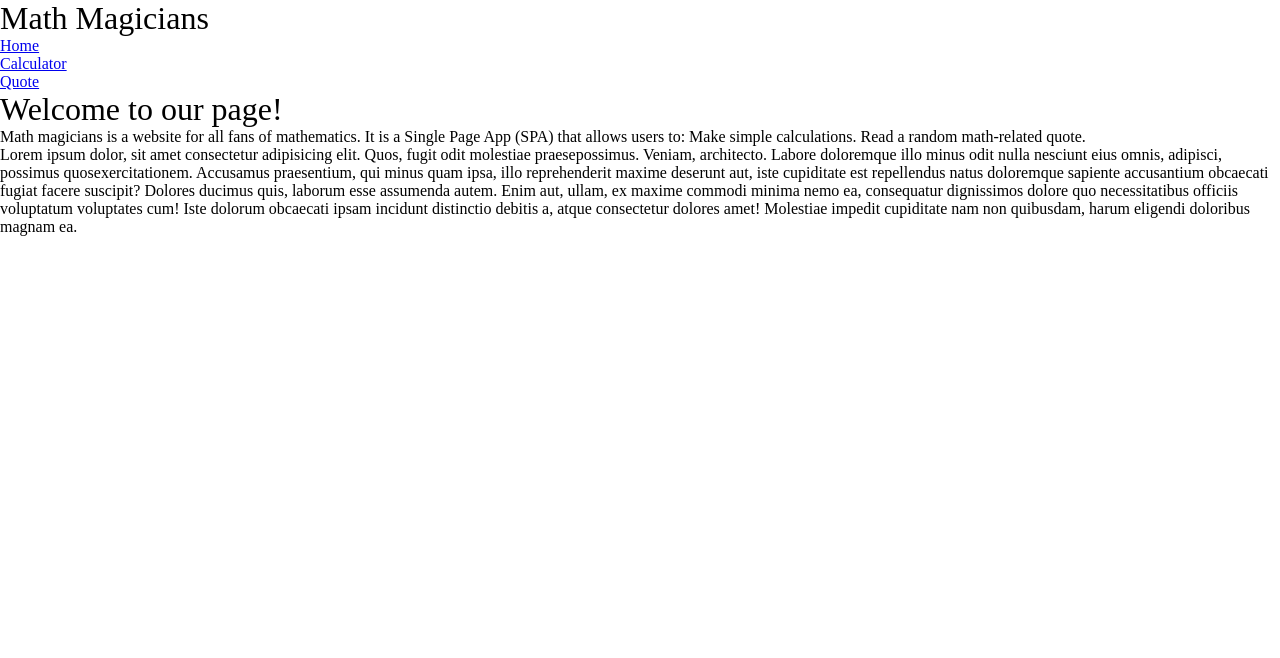
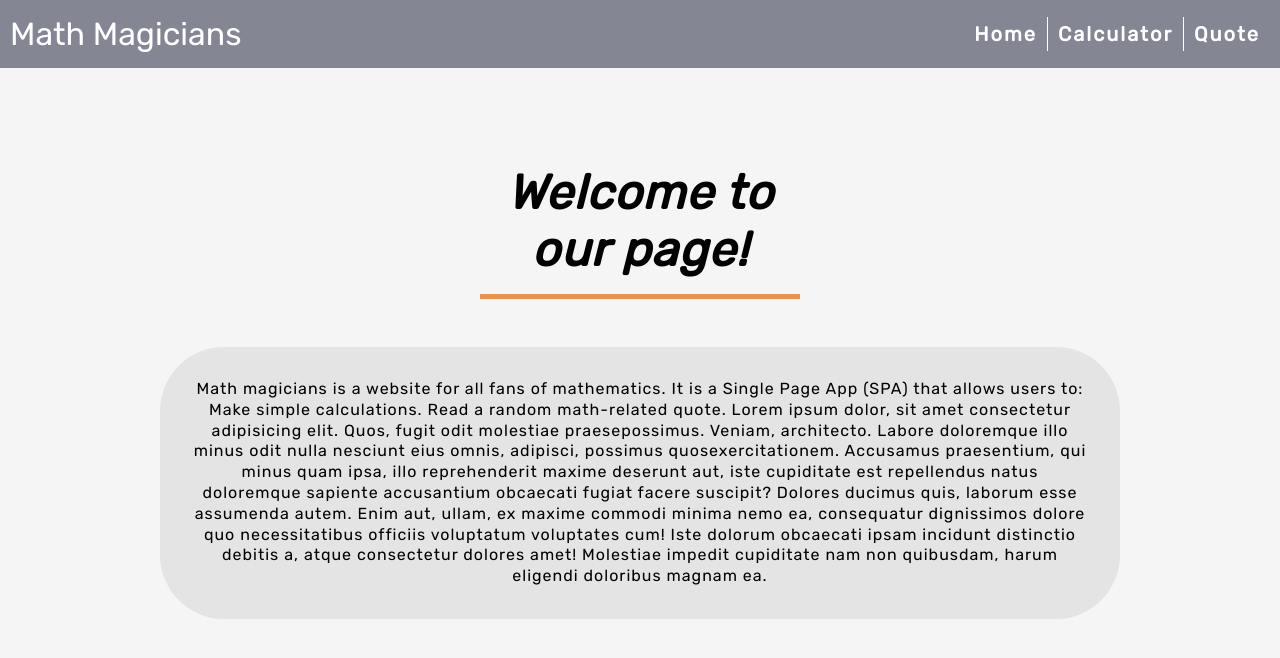
Before and after one commit to Donard97/Math-magician, a React (Create React App) app: page / in a window 1280 px wide. Shown: the top 658 px of the page. Built offline with nearby package versions, Linux system fonts and the light colour scheme.

Commit message:
Add style to pages

```diff
--- /dev/null
+++ b/src/App.css
@@ -0,0 +1,81 @@
+.calculatorSection {
+  display: flex;
+  justify-content: space-around;
+  align-items: center;
+  margin: 8rem auto;
+}
+
+.calculatorSection h1 {
+  font-size: 3rem;
+  font-weight: 600;
+  font-style: oblique;
+  border-bottom: 5px solid #f5913e;
+}
+
+.calc {
+  width: 40%;
+  font-size: 20px;
+}
+
+.navbar {
+  display: flex;
+  justify-content: space-between;
+  align-items: center;
+  background-color: #858694;
+  padding: 15px 10px;
+  color: white;
+  font-weight: 600;
+}
+
+.navbar ul {
+  list-style: none;
+  display: flex;
+}
+
+.navbar ul > li {
+  padding: 5px 10px;
+  font-size: 20px;
+  border-right: 1px solid white;
+}
+
+.navbar ul > li:last-child {
+  border-right: none;
+}
+
+.navbar a {
+  color: white;
+  text-decoration: none;
+  font-weight: 600;
+  letter-spacing: 2px;
+}
+
+.container {
+  text-align: center;
+  margin: 5rem auto;
+}
+
+.container h1 {
+  font-weight: 600;
+  letter-spacing: 1px;
+  font-style: italic;
+  font-size: 3rem;
+  border-bottom: 5px solid #f5913e;
+  margin: 0 30rem;
+  padding: 1rem 0;
+}
+
+.container p {
+  margin: 3rem 10rem;
+  letter-spacing: 1px;
+  background: #e4e4e4;
+  padding: 2rem;
+  border-radius: 4rem;
+  line-height: 1.3rem;
+}
+
+.container h3 {
+  background: #e4e4e4;
+  padding: 1.5rem;
+  margin: 3rem 10rem;
+  border-radius: 2rem;
+}
--- a/src/App.js
+++ b/src/App.js
@@ -5,6 +5,7 @@ import Navbar from './components/Navbar';
 import Home from './pages/Home';
 import Quote from './pages/Quote';
 import NotMatch from './pages/NotMatch';
+import './App.css';
 
 function App() {
   return (
--- a/src/components/calculator.js
+++ b/src/components/calculator.js
@@ -1,6 +1,7 @@
 import React, { useState } from 'react';
 import './calculator.css';
 import calculate from '../logic/calculate';
+import '../App.css';
 
 const Calculator = () => {
   const [state, setState] = useState({
@@ -14,7 +15,9 @@ const Calculator = () => {
   };
 
   return (
-    <div>
+    <div className="calculatorSection">
+      <h1>Let&#39;s do some math!</h1>
+      <div className="calc">
         <p className="result">
           <span>{state.total}</span>
           <span>{state.operation}</span>
@@ -42,6 +45,7 @@ const Calculator = () => {
           <button type="button" className="orangeButton" name="=" onClick={handleEvent}>=</button>
         </div>
       </div>
+    </div>
   );
 };
 
--- a/src/index.css
+++ b/src/index.css
@@ -1,10 +1,11 @@
+@import url('https://fonts.googleapis.com/css2?family=Rubik&display=swap');
+
 * {
   margin: 0;
   padding: 0;
+  font-family: 'Rubik', sans-serif;
 }
 
-.calculatorSection {
-  width: 40%;
-  margin: 10rem auto;
-  font-size: 20px;
+body {
+  background-color: whitesmoke;
 }
--- a/src/pages/Home.js
+++ b/src/pages/Home.js
@@ -10,8 +10,6 @@ const Home = () => (
         Math magicians is a website for all fans of mathematics. It is a Single
         Page App (SPA) that allows users to: Make simple calculations. Read a
         random math-related quote.
-      </p>
-      <p>
         Lorem ipsum dolor, sit amet consectetur adipisicing elit. Quos, fugit
         odit molestiae praesepossimus. Veniam, architecto. Labore doloremque
         illo minus odit nulla nesciunt eius omnis, adipisci, possimus
```
Lines whose indentation alone changed are shown as unchanged.
